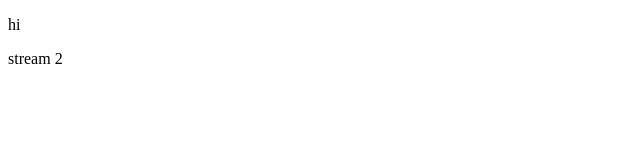
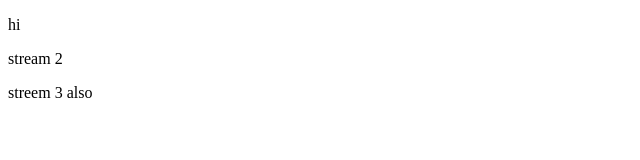
Before and after one commit to vishnureddyk07/demoo, a plain HTML site: page index.html in a window 1280 px wide. Shown: the whole page, without its empty margins (0-640 px from the left). Drawn offline with Linux system fonts and the light colour scheme.

Commit message:
streem 3

```diff
--- a/index.html
+++ b/index.html
@@ -9,5 +9,6 @@
     <p>hi</p>
     <p>stream 2
     </p>
+    <p>streem 3 also</p>
 </body>
 </html>
```
